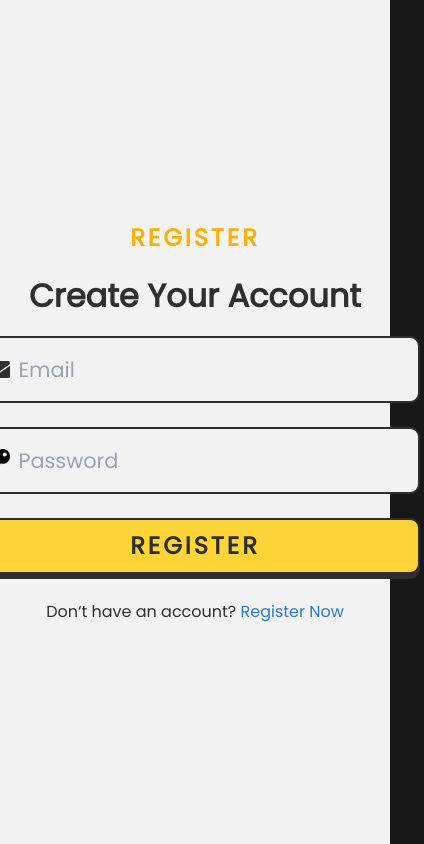
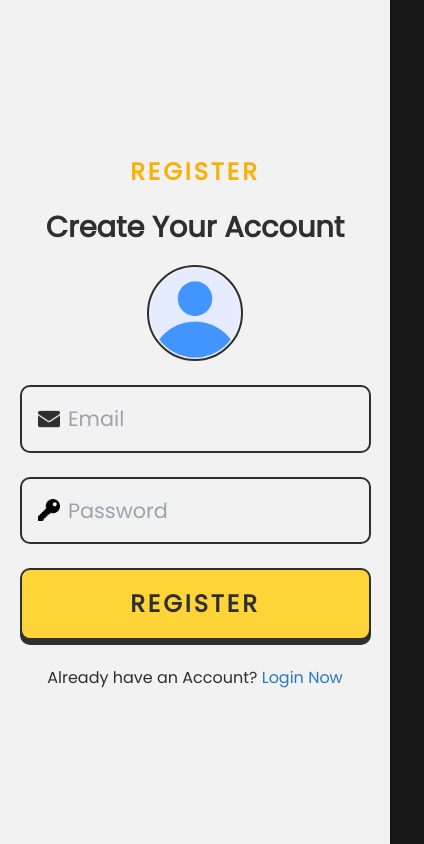
Before and after one commit to vaidikbhesaniya/ChatApp, a Next.js app: page /register in a window 390 px wide. Shown: the whole page, 424 px wide, since content can reach past the window. Built offline with nearby package versions, Linux system fonts and the light colour scheme.

Commit message:
Responsive Auth Screens

```diff
--- a/src/app/(auth)/login/page.tsx
+++ b/src/app/(auth)/login/page.tsx
@@ -5,6 +5,7 @@ import axios from 'axios';
 import Link from 'next/link';
 import { useRouter } from 'next/navigation';
 import React, { useState } from 'react'
+import authBG from '@/assets/AuthBG.png';
 
 export default function Login(): React.ReactNode {
   const [user, setUser] = useState({
@@ -22,11 +23,11 @@ export default function Login(): React.ReactNode {
   }
 
   return (
-    <div className='authBackground h-screen w-full flex items-center justify-center text-[#2F2F2F]'>
-      <div className="bg-[#F2F2F2] h-screen flex flex-col w-full items-center justify-center lg:h-auto gap-[1rem]">
-        <span className='text-center text-[#fab005] uppercase text-[1.5rem] tracking-[3px] font-semibold'>welcome back</span>
-        <span className='text-center capitalize text-[1.8rem] font-bold'>Sign In to Your Account</span>
-        <form className='flex flex-col gap-[1.5rem]' onSubmit={handleLogin}>
+    <div className='text-[#2F2F2F] lg:h-screen lg:w-screen lg:flex lg:justify-center lg:items-center lg:bg-center'>
+      <div className="bg-[#F2F2F2] h-screen w-full lg:h-auto lg:w-auto flex flex-col items-center justify-center gap-[1rem] lg:gap-[0.7rem] lg:p-[2rem] lg:rounded-[10px]">
+        <span className='text-center text-[#fab005] uppercase text-[1.5rem] lg:text-[0.8rem] tracking-[3px] font-semibold'>welcome back</span>
+        <span className='text-center capitalize text-[1.8rem] lg:text-[1.3rem] font-bold'>Sign In to Your Account</span>
+        <form className='flex flex-col gap-[1.5rem] lg:gap-[1rem] w-[90%] lg:w-[100%]' onSubmit={handleLogin}>
           <AuthInput
             type="email"
             placeholder='Email'
@@ -41,9 +42,10 @@ export default function Login(): React.ReactNode {
             placeholder='Password'
             name='password'
           />
+          <Link href="/forgotPassword" className='text-[#287ac3] hover:text-[#2aa3ff] text-center'>Forgot your password?</Link>
           <button
             type="submit"
-            className='bg-[#ffd438] p-[0.5rem] rounded-[10px] text-[#2F2F2F] uppercase font-semibold tracking-[3px] text-[1.5rem] border-[2px] border-[#2F2F2F] shadow-[0_5px_0_0_#2F2F2F] hover:bg-[#fab005] outline-none mb-[10px]'
+            className='bg-[#ffd438] p-[1rem] lg:py-[0.5rem] rounded-[10px] text-[#2F2F2F] uppercase font-semibold tracking-[3px] text-[1.5rem] border-[2px] border-[#2F2F2F] shadow-[0_5px_0_0_#2F2F2F] hover:bg-[#fab005] outline-none mb-[10px]'
           >login
           </button>
         </form>
--- a/src/app/(auth)/register/page.tsx
+++ b/src/app/(auth)/register/page.tsx
@@ -2,9 +2,11 @@
 
 import AuthInput from '@/components/AuthInput';
 import axios from 'axios'
+import Image from 'next/image';
 import Link from 'next/link';
 import { useRouter } from 'next/navigation';
 import React from 'react'
+import profile from "@/assets/profile.png"
 
 export default function Register(): React.ReactNode {
   const [user, setUser] = React.useState({
@@ -32,11 +34,12 @@ export default function Register(): React.ReactNode {
   }
 
   return (
-    <div className='authBackground h-screen w-full flex items-center justify-center text-[#2F2F2F]'>
-      <div className="bg-[#F2F2F2] h-screen flex flex-col w-full items-center justify-center lg:h-auto gap-[1rem]">
-        <span className='text-center text-[#fab005] uppercase text-[1.5rem] tracking-[3px] font-semibold'>Register</span>
-        <span className='text-center capitalize text-[2rem] font-bold'>Create Your Account</span>
-        <form className='flex flex-col gap-[1.5rem]' onSubmit={registerUser}>
+    <div className='text-[#2F2F2F] lg:h-screen lg:w-screen lg:flex lg:justify-center lg:items-center lg:bg-center'>
+      <div className="bg-[#F2F2F2] h-screen w-full lg:h-auto lg:w-auto flex flex-col items-center justify-center gap-[1rem] lg:p-[2rem] lg:rounded-[10px]">
+        <span className='text-center text-[#fab005] uppercase text-[1.5rem] lg:text-[0.8rem] tracking-[3px] font-semibold'>Register</span>
+        <span className='text-center capitalize text-[1.8rem] lg:text-[1.3rem] font-bold'>Create Your Account</span>
+        <form className='flex flex-col items-center gap-[1.5rem] lg:gap-[1rem] w-[90%] lg:w-[100%]' onSubmit={registerUser}>
+          <Image src={profile} alt='profile' className='h-[6rem] w-[6rem] rounded-full border-2 border-[#2F2F2F]' />
           <AuthInput
             type="email"
             placeholder='Email'
@@ -53,11 +56,11 @@ export default function Register(): React.ReactNode {
           />
           <button
             type="submit"
-            className='bg-[#ffd438] p-[0.5rem] rounded-[10px] text-[#2F2F2F] uppercase font-semibold tracking-[3px] text-[1.5rem] border-[2px] border-[#2F2F2F] shadow-[0_5px_0_0_#2F2F2F] hover:bg-[#fab005] outline-none mb-[10px]'
+            className='w-full bg-[#ffd438] p-[1rem] lg:p-[0.5rem] rounded-[10px] text-[#2F2F2F] uppercase font-semibold tracking-[3px] text-[1.5rem] border-[2px] border-[#2F2F2F] shadow-[0_5px_0_0_#2F2F2F] hover:bg-[#fab005] outline-none mb-[10px]'
           >Register
           </button>
         </form>
-        <span>Don&lsquo;t have an account? <Link href="/login" className='text-[#287ac3] hover:text-[#2aa3ff]'>Register Now</Link></span>
+        <span>Already have an Account? <Link href="/login" className='text-[#287ac3] hover:text-[#2aa3ff]'>Login Now</Link></span>
       </div>
     </div>
   )
--- a/src/app/globals.css
+++ b/src/app/globals.css
@@ -3,10 +3,7 @@
 @tailwind utilities;
 
 .authBackground {
-  min-width: 100%;
-  min-height: 100vh;
   background: url("../assets/AuthBG.png");
-  background-position: center;
 }
 
 .inputContainer {
--- a/src/app/layout.tsx
+++ b/src/app/layout.tsx
@@ -1,10 +1,9 @@
 import './globals.css'
 import FontStore from '@/store/fontStore'
+import siteConfig from "@/config/site-config"
+import { Metadata } from 'next'
 
-export const metadata = {
-  title: 'Next.js',
-  description: 'Generated by Next.js',
-}
+export const metadata: Metadata = siteConfig
 
 export default function RootLayout({
   children,
--- a/src/components/AuthInput.tsx
+++ b/src/components/AuthInput.tsx
@@ -31,11 +31,11 @@ export default function AuthInput({ type, placeholder, value, setValue, name }:
     >
       <label
         htmlFor={name}
-        className='flex gap-2 items-center border-[2px] border-[#2F2F2F] rounded-[10px] p-[1rem] bg-[#F2F2F2]'
+        className='flex gap-2 items-center border-[2px] border-[#2F2F2F] rounded-[10px] p-[1rem] lg:p-[0.8rem] bg-[#F2F2F2]'
       >
         <Image
           src={type === "email" ? email : password} alt={type}
-          className='h-[1.4rem] w-[1.4rem]'
+          className='h-[1.4rem] w-[1.4rem] lg:h-[1.1rem] lg:w-[1.1rem]'
         />
         <input
           ref={inputRef}
@@ -44,7 +44,7 @@ export default function AuthInput({ type, placeholder, value, setValue, name }:
           onChange={handleChange}
           placeholder={placeholder}
           required
-          className='bg-transparent outline-none text-[1.3rem] authInput'
+          className='bg-transparent outline-none text-[1.3rem] lg:text-[1.2rem] authInput w-[100%]'
           id={name}
           name={name}
           autoComplete='off'
--- /dev/null
+++ b/src/config/site-config.ts
@@ -0,0 +1,15 @@
+import { Metadata } from "next";
+
+const metadata: Metadata = {
+  title: "gather.io",
+  description:
+    "Gather is a chatting space that lets multiple users hold separate conversations in parallel, walking in and out of those conversations just as easily as they would in real life.",
+  icons: {
+    icon: "/favicon.ico",
+  },
+  creator: "Priyansh",
+  category: "Community",
+  keywords: ["Gather", "Chat", "Messaging", "Community"],
+};
+
+export default metadata
--- a/tailwind.config.ts
+++ b/tailwind.config.ts
@@ -7,13 +7,7 @@ const config: Config = {
     "./src/app/**/*.{js,ts,jsx,tsx,mdx}",
   ],
   theme: {
-    extend: {
-      backgroundImage: {
-        "gradient-radial": "radial-gradient(var(--tw-gradient-stops))",
-        "gradient-conic":
-          "conic-gradient(from 180deg at 50% 50%, var(--tw-gradient-stops))",
-      },
-    },
+    extend: {},
   },
   plugins: [],
 };
```
Also changed, not shown: src/app/(auth)/forgotPassword/page.tsx (added, +7 -0 lines), 1 other file (tests, documents, lock files or other folders).
